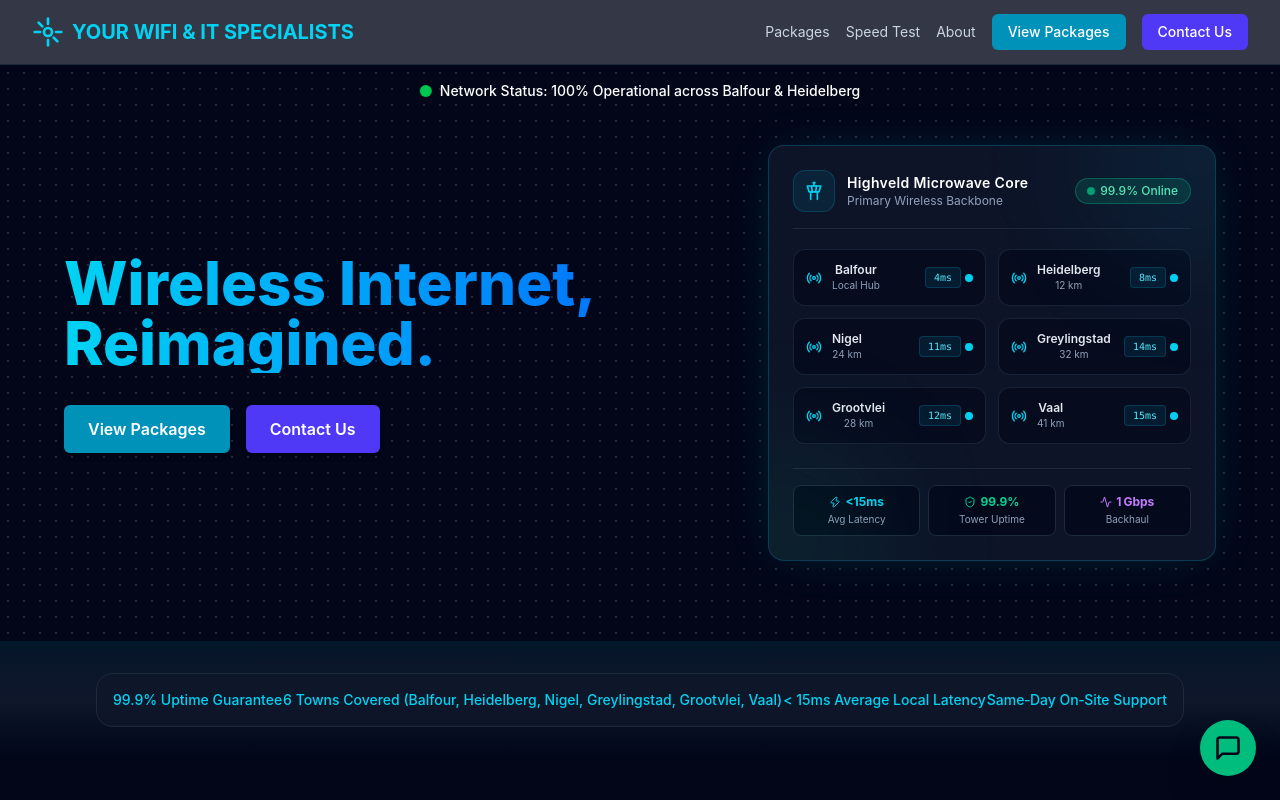
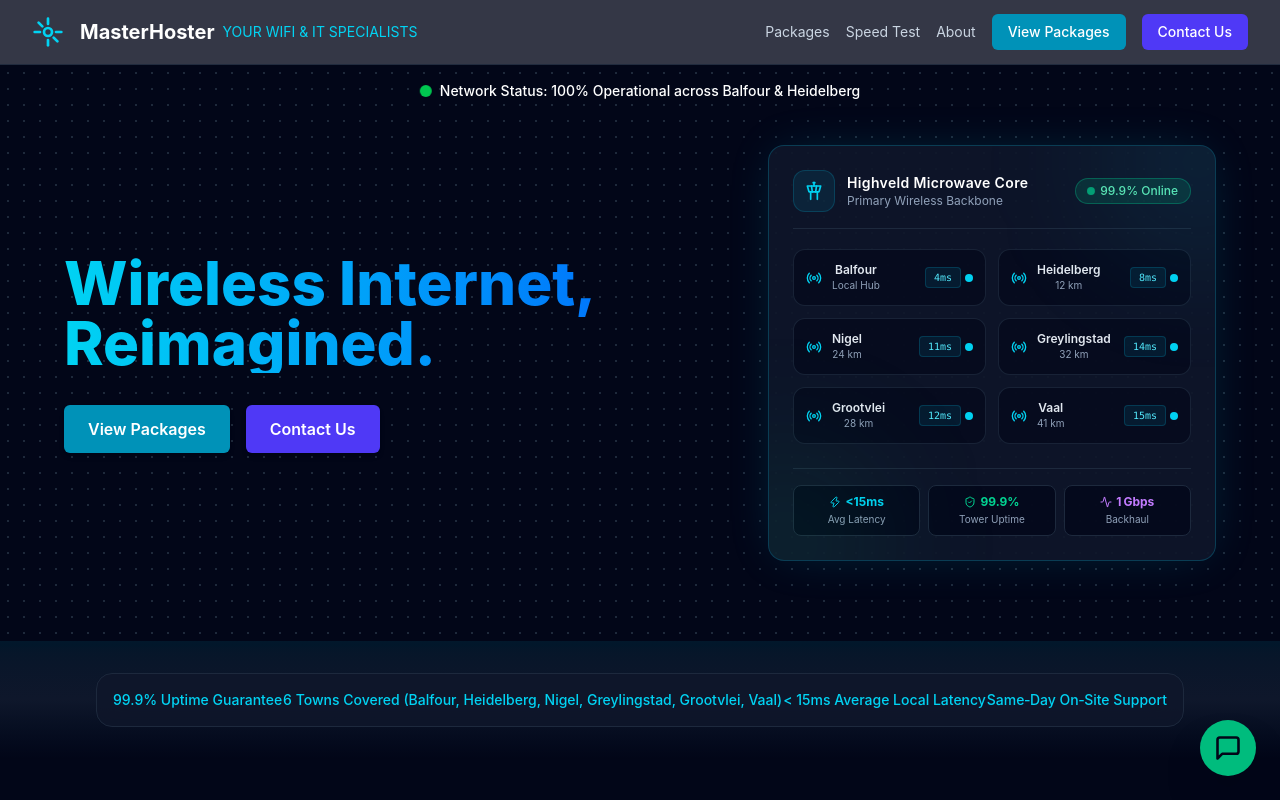
Before and after one commit to stefandavel432-hash/masterhoster-website, a Next.js app: page / in a window 1280 px wide. Shown: the top 800 px of the page. Built offline with nearby package versions, Linux system fonts and the light colour scheme.

Commit message:
Add MasterHoster brand name and tagline to header and footer

```diff
--- a/src/components/Footer.tsx
+++ b/src/components/Footer.tsx
@@ -23,7 +23,8 @@ export const Footer: React.FC<FooterProps> = ({ onOpenContact }) => {
               <path d="M2 12h4" />
               <path d="M18 12h4" />
             </svg>
-            <span className="text-xl font-bold uppercase text-cyan-400">YOUR WIFI &amp; IT SPECIALISTS</span>
+            <span className="text-xl font-bold text-white ml-2">MasterHoster</span>
+            <span className="block text-sm text-cyan-400">YOUR WIFI &amp; IT SPECIALISTS</span>
           </div>
           <p className="mb-3 text-sm">Your WiFi &amp; IT Specialists</p>
           <p className="text-xs font-medium">Serving:</p>
--- a/src/components/Header.tsx
+++ b/src/components/Header.tsx
@@ -27,7 +27,8 @@ export const Header: React.FC<HeaderProps> = ({ onOpenContact }) => {
     <path d="M2 12h4" />
     <path d="M18 12h4" />
   </svg>
-  <span className="text-xl font-bold uppercase text-cyan-400">YOUR WIFI &amp; IT SPECIALISTS</span>
+  <span className="text-xl font-bold text-white ml-2">MasterHoster</span>
+  <span className="block text-sm text-cyan-400">YOUR WIFI &amp; IT SPECIALISTS</span>
 </Link>
         <div className="flex items-center space-x-4">
           {/* Hamburger */}
```
